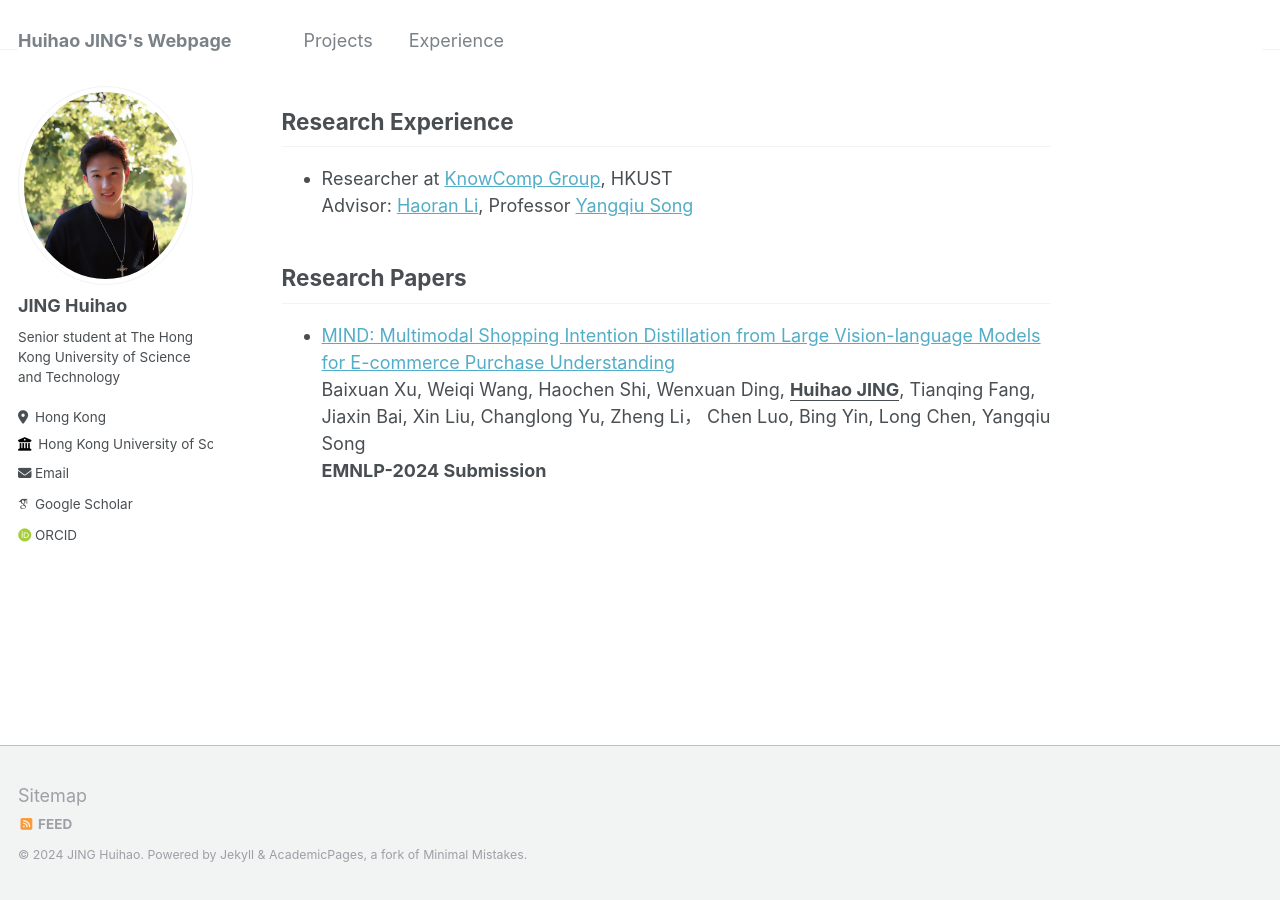
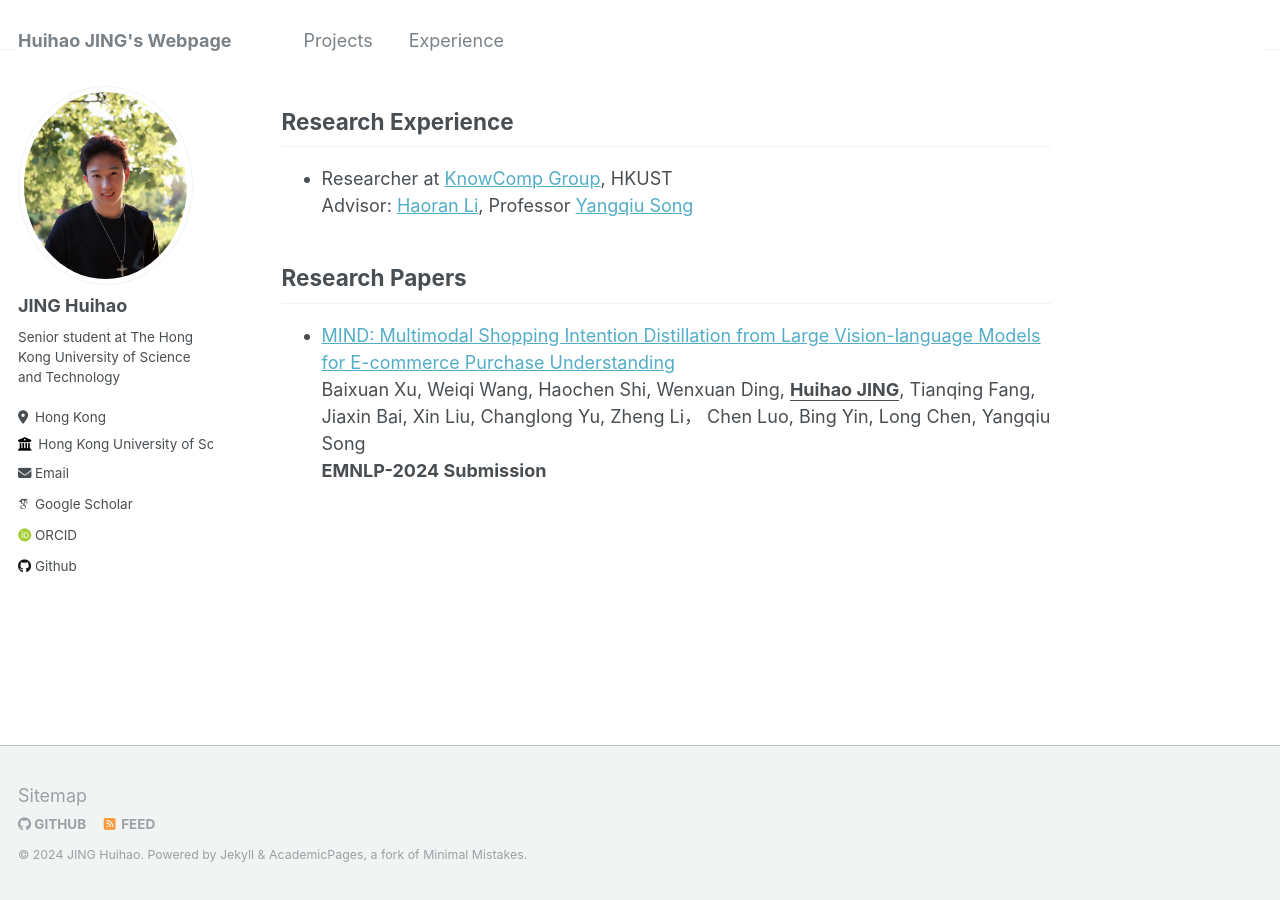
Before and after one commit to Egbertjing/Egbertjing.github.io, a Jekyll site: the page built from _pages/about.md, in a window 1280 px wide and 900 px high, scrolled down 667 px. Built offline with Jekyll 4.4.1, drawn with Linux system fonts in a browser that asks for light colours; some web fonts are replaced.

Commit message:
Update _config.yml

```diff
--- a/_config.yml
+++ b/_config.yml
@@ -34,7 +34,6 @@ author:
   googlescholar    : "https://scholar.google.com/citations?user=-DrDPWkAAAAJ"
   impactstory      : # URL
   orcid            : "https://orcid.org/0009-0005-3458-5486"
-  # dblp             : "https://dblp.org/pid/380/7902.html"
   # pubmed           : "https://www.ncbi.nlm.nih.gov/pubmed/?term=john+snow"
   researchgate     : # URL
 
@@ -42,7 +41,7 @@ author:
   bitbucket        : # Username - Update with your username on the site
   codepen          : # Username
   dribbble         : # Username
-  # github           : "Egbertjing"
+  github           : "Egbertjing"
   kaggle           : # Username
   stackoverflow    : # User number or user number and name (i.e., use "1" or "1/jeff-atwood")
 
```
